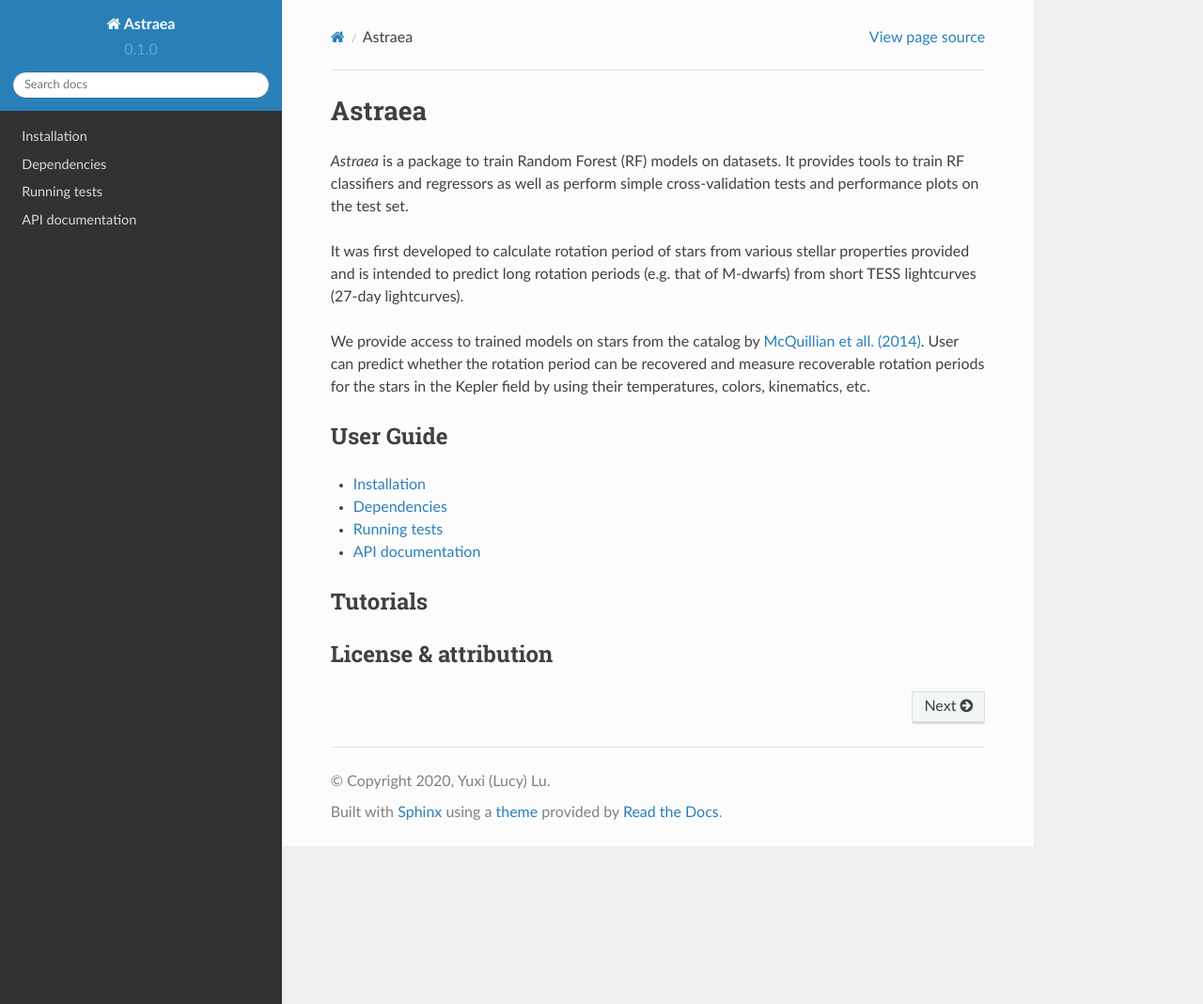
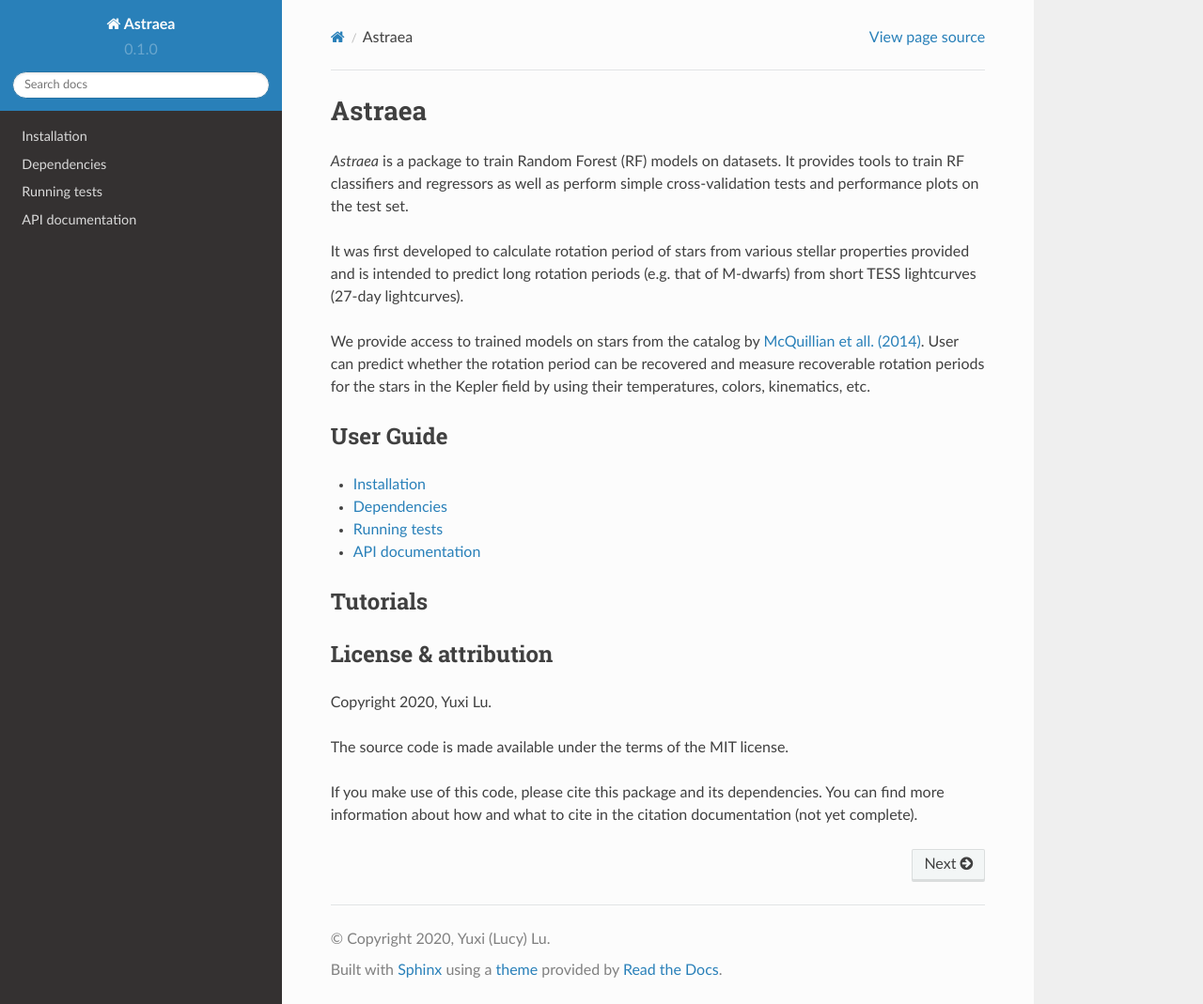
Before and after one commit to lyx12311/Astraea, a Sphinx documentation site: the page built from docs/index.rst, in a window 1280 px wide and 1069 px high. Shown: the whole window at 94% size. Built offline with Sphinx 7.4.7 and the Read the Docs theme 2.0.0, drawn with Linux system fonts in a browser that asks for light colours; pages that are not in the unit, such as notebooks, are missing from menus; the version number is read from the project's files by our own code.

Commit message:
add in license

```diff
--- a/docs/index.rst
+++ b/docs/index.rst
@@ -32,3 +32,8 @@
 
 License & attribution
 ---------------------
+Copyright 2020, Yuxi Lu.
+
+The source code is made available under the terms of the MIT license.
+
+If you make use of this code, please cite this package and its dependencies. You can find more information about how and what to cite in the citation documentation (not yet complete).
```
